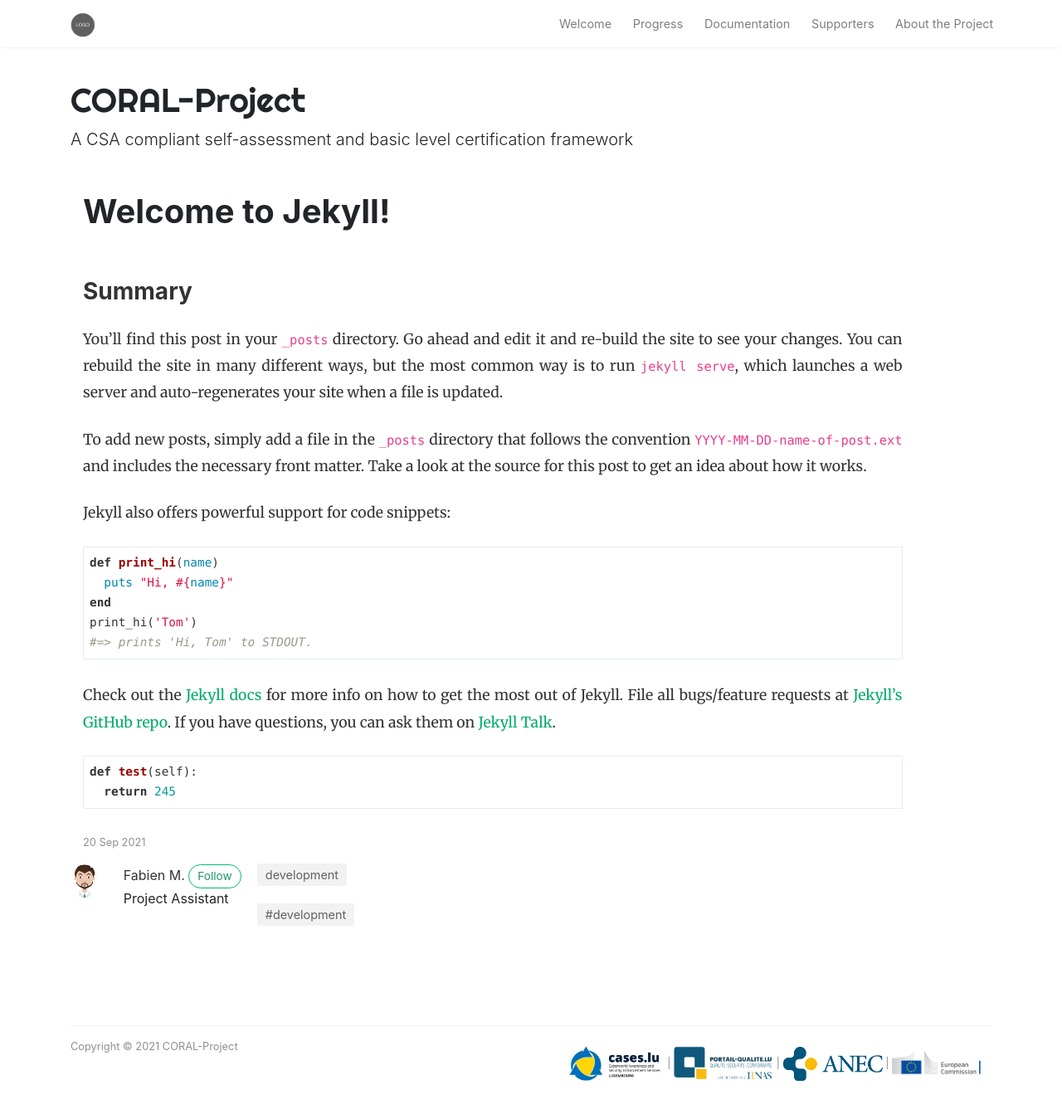
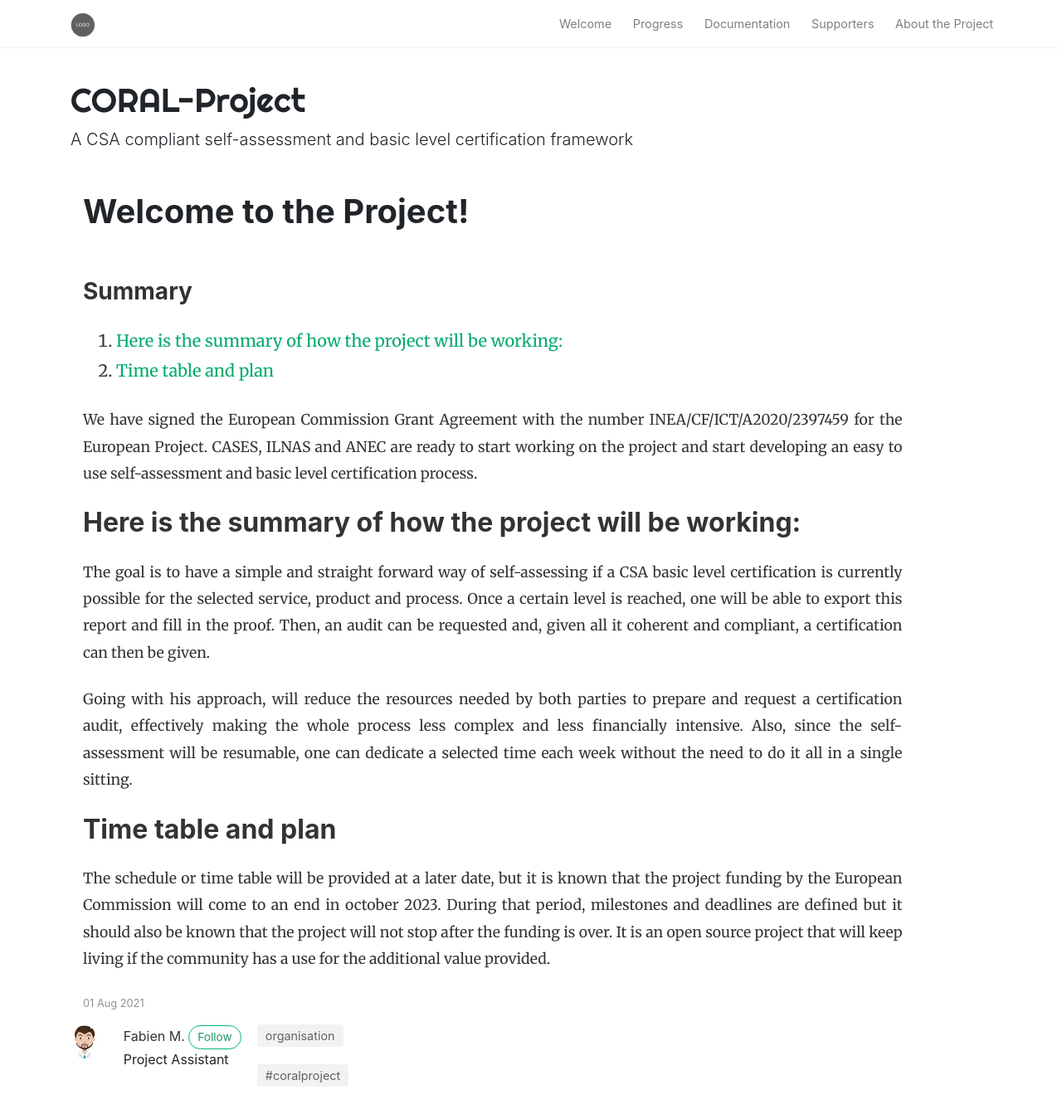
Before and after one commit to NC3-LU/coral-project, a Jekyll site: the page built from _posts/2021-09-20-welcome-to-jekyll.markdown, in a window 1280 px wide and 1400 px high. Shown: the top 1349 px of the window at 83% size. Built offline with Jekyll 4.4.1, drawn with Linux system fonts in a browser that asks for light colours; nearby versions of some CDN libraries.

Commit message:
changed the blogpost to remove the jekyll one

```diff
--- a/_posts/2021-09-20-welcome-to-jekyll.markdown
+++ b/_posts/2021-09-20-welcome-to-jekyll.markdown
@@ -1,34 +1,21 @@
 ---
 layout: post
-title:  "Welcome to Jekyll!"
-date:   2021-09-20 11:04:39 +0200
-publish-date: 2021-09-20 11:04:39 +0200
-categories: development
-tags: development
+title:  "Welcome to the Project!"
+date:   2021-08-01 11:04:39 +0200
+publish-date: 2021-08-03 11:04:39 +0200
+categories: organisation
+tags: coralproject
 author: fma
 toc: true
 ---
-You’ll find this post in your `_posts` directory. Go ahead and edit it and re-build the site to see your changes. You can rebuild the site in many different ways, but the most common way is to run `jekyll serve`, which launches a web server and auto-regenerates your site when a file is updated.
+We have signed the European Commission Grant Agreement with the number INEA/CF/ICT/A2020/2397459 for the European Project. CASES, ILNAS and ANEC are ready to start working on the project and start developing an easy to use self-assessment and basic level certification process.
 
-To add new posts, simply add a file in the `_posts` directory that follows the convention `YYYY-MM-DD-name-of-post.ext` and includes the necessary front matter. Take a look at the source for this post to get an idea about how it works.
+## Here is the summary of how the project will be working:
 
-Jekyll also offers powerful support for code snippets:
+The goal is to have a simple and straight forward way of self-assessing if a CSA basic level certification is currently possible for the selected service, product and process. Once a certain level is reached, one will be able to export this report and fill in the proof. Then, an audit can be requested and, given all it coherent and compliant, a certification can then be given.
 
-{% highlight ruby %}
-def print_hi(name)
-  puts "Hi, #{name}"
-end
-print_hi('Tom')
-#=> prints 'Hi, Tom' to STDOUT.
-{% endhighlight %}
+Going with his approach, will reduce the resources needed by both parties to prepare and request a certification audit, effectively making the whole process less complex and less financially intensive. Also, since the self-assessment will be resumable, one can dedicate a selected time each week without the need to do it all in a single sitting.
 
-Check out the [Jekyll docs][jekyll-docs] for more info on how to get the most out of Jekyll. File all bugs/feature requests at [Jekyll’s GitHub repo][jekyll-gh]. If you have questions, you can ask them on [Jekyll Talk][jekyll-talk].
+## Time table and plan
 
-[jekyll-docs]: https://jekyllrb.com/docs/home
-[jekyll-gh]:   https://github.com/jekyll/jekyll
-[jekyll-talk]: https://talk.jekyllrb.com/
-
-{% highlight python %}
-def test(self):
-  return 245
-{% endhighlight %}
+The schedule or time table will be provided at a later date, but it is known that the project funding by the European Commission will come to an end in october 2023. During that period, milestones and deadlines are defined but it should also be known that the project will not stop after the funding is over. It is an open source project that will keep living if the community has a use for the additional value provided.
```
